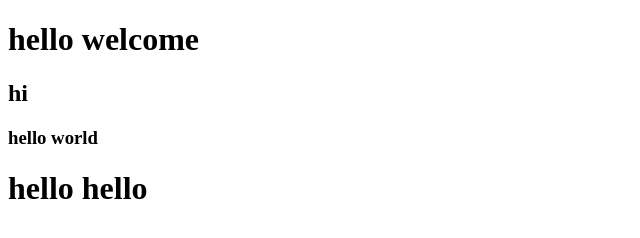
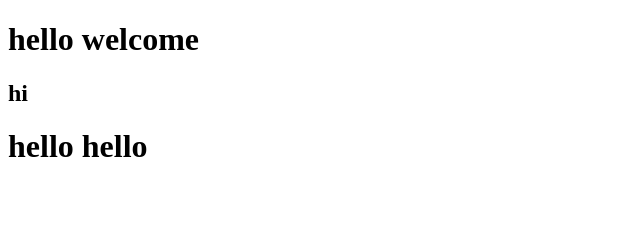
Before and after one commit to yogeshdev123/11R-10000CODERS, a plain HTML site: page demo.html in a window 1280 px wide. Shown: the whole page, without its empty margins (0-640 px from the left). Drawn offline with Linux system fonts and the light colour scheme.

Commit message:
deleted h3

```diff
--- a/demo.html
+++ b/demo.html
@@ -8,7 +8,6 @@
 <body>
     <h1>hello welcome</h1>
     <h2>hi</h2>
-    <h3>hello world</h3>
     <h1>hello hello</h1>
 </body>
 </html>
```
